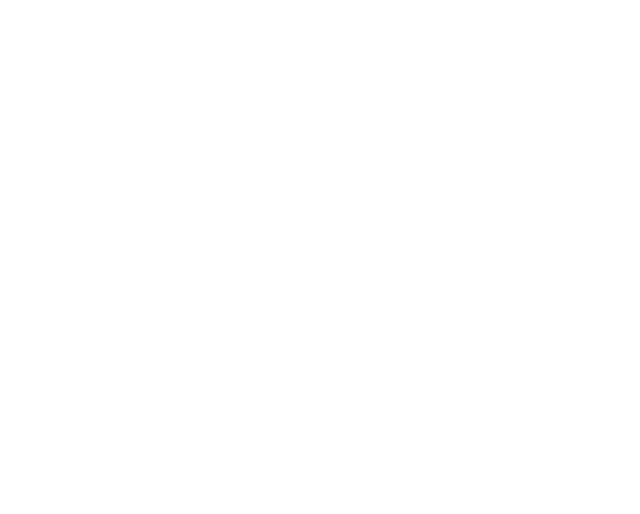
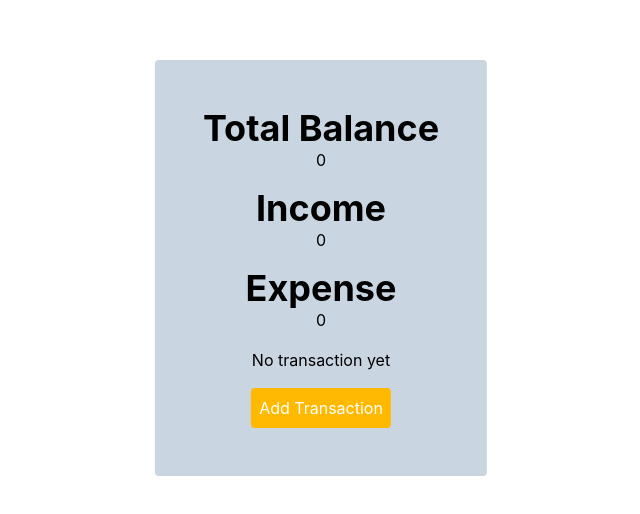
Before and after one commit to ManzarAbbass/Learning_react, a React (Vite) app in the folder 24-Expense-Tracker/: page / in a window 1280 px wide. Shown: the part 132-646 px from the top of the page, without its empty margins (319-959 px from the left). Built offline with nearby package versions, Linux system fonts and the light colour scheme.

Commit message:
basic ui of balance card but in future more polish to it

```diff
--- a/24-Expense-Tracker/src/components/Balance.jsx
+++ b/24-Expense-Tracker/src/components/Balance.jsx
@@ -1,11 +1,34 @@
+import { useState } from "react"
 import { useContext } from "react"
 
 
 
 const Balance = () => {
+  const [form, setForm] = useState(false)
   return (
-    <div>
-
+    <div className="absolute top-1/2 left-1/2 -translate-x-1/2 -translate-y-1/2 bg-slate-300 rounded ">
+      <div className="p-12 flex flex-col gap-4 items-center">
+        <div className="flex flex-col items-center">
+          <h2 className="text-4xl font-bold">Total Balance</h2>
+          <p>0</p>
+        </div>
+        <div className="flex flex-col items-center">
+          <h2 className="text-4xl font-bold">Income</h2>
+          <p>0</p>
+        </div>
+        <div className="flex flex-col items-center">
+          <h2 className="text-4xl font-bold">Expense</h2>
+          <p>0</p>
+        </div>
+        <div className="flex flex-col items-center">
+          <p>No transaction yet</p>
+        </div>
+        <button
+        onClick={()=>{
+          setForm(true)
+        }}
+        className="bg-amber-400 p-2 rounded text-white hover:bg-amber-200">Add Transaction</button>
+      </div>
     </div>
   )
 }
```
